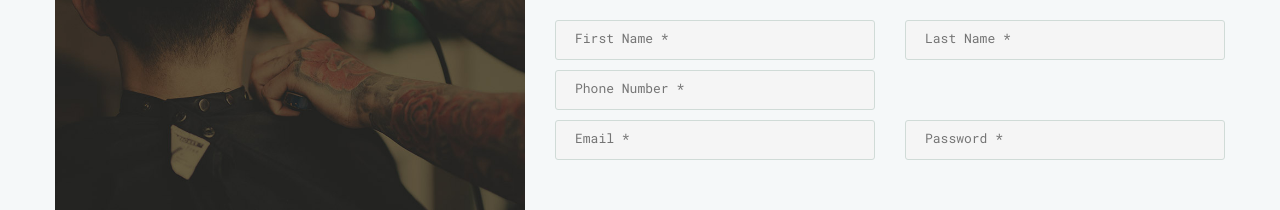
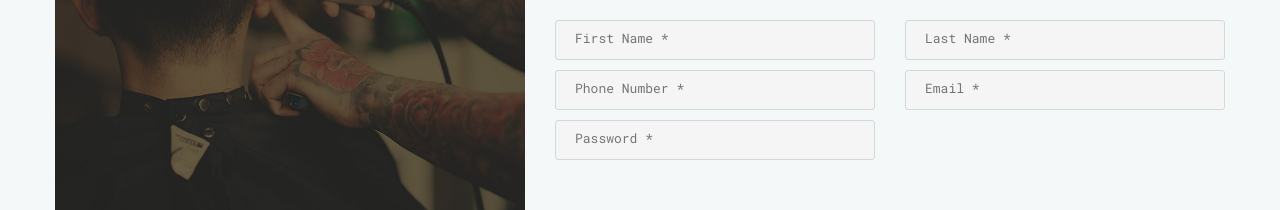
Before and after one commit to kmatsuleva/barbershop, a React (Vite) app: page /register in a window 1280 px wide. Shown: the part 342-552 px from the top of the page. Built offline with nearby package versions, Linux system fonts and the light colour scheme.

Commit message:
Left register fields as is

```diff
--- a/src/components/register/Register.jsx
+++ b/src/components/register/Register.jsx
@@ -113,10 +113,6 @@ export default function Register() {
                             error={errors.phoneNumber}
                           />
                         </div>
-                        <div className="cell-md-6 mt-1"></div>
-                      </div>
-
-                      <div className="range mt-0">
                         <div className="cell-md-6 mt-1">
                           <FormField
                             type="email"
@@ -127,6 +123,9 @@ export default function Register() {
                             error={errors.email}
                           />
                         </div>
+                      </div>
+
+                      <div className="range mt-0">
                         <div className="cell-md-6 mt-1">
                           <FormField
                             type="password"
```
